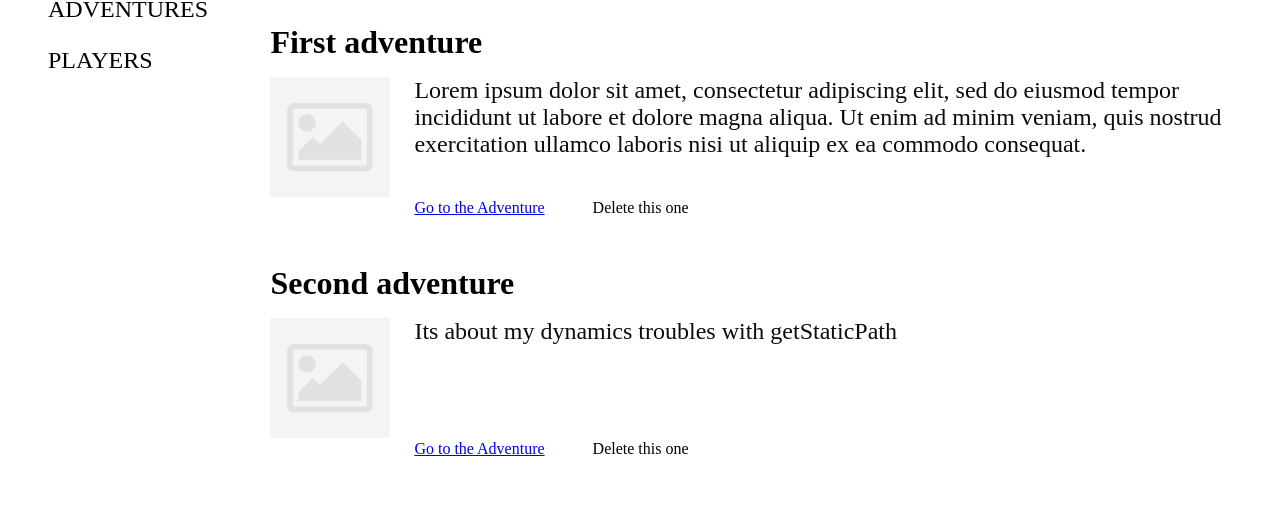
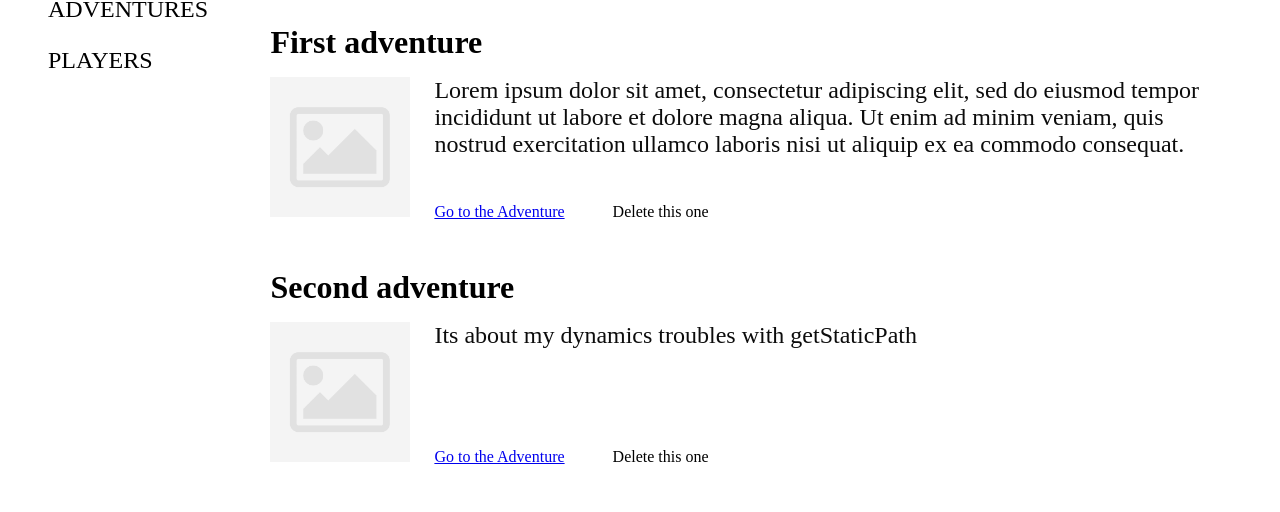
Before and after one commit to redjohnfrv/dndhelper-next, a Next.js app: page /adventures in a window 1280 px wide. Shown: the part 199-711 px from the top of the page. Built offline with nearby package versions, Linux system fonts and the light colour scheme; data requests are answered from the project's data file.

Commit message:
feat: adventure avatar uploader

```diff
--- a/layout/Adventure/Preview/Preview.tsx
+++ b/layout/Adventure/Preview/Preview.tsx
@@ -1,8 +1,11 @@
-import React from 'react'
+import React, {ChangeEvent, useState} from 'react'
 import styled from 'styled-components'
 
+//** utils
+import {fileReaderResolver} from '../../../helpers'
+
 //** components
-import {Avatar, TitleH1} from '../../ui'
+import {Avatar, TitleH1, UploadInput} from '../../ui'
 import {Text} from '../../ui'
 
 interface Props {
@@ -17,10 +20,33 @@ interface Props {
 export const Preview = ({props}: Props) => {
   const {name, avatar, desc, id} = props
 
+  const [stateAvatar, setStateAvatar] = useState<string | null>(avatar)
+
+  /** set adventure avatar **/
+  const uploadImage = (e: ChangeEvent<HTMLInputElement>) => {
+    const loadedFiles = e.target.files
+
+    if (loadedFiles) {
+      let fileList = []
+
+      for (let i = 0; i < loadedFiles.length; i++) {
+        fileList.push(fileReaderResolver(loadedFiles[i]))
+      }
+
+      Promise.all(fileList)
+        .then((files) => {
+          files.forEach((item: string) => {
+            setStateAvatar(item)
+          })
+        })
+    }
+  }
+
   return (
     <Wrapper>
       <AvatarWrapper>
-        <Avatar image={avatar} alt="adventure avatar" size="large" />
+        <Avatar image={stateAvatar} alt="adventure avatar" size="large" />
+        <UploadInput uploadImageHandler={uploadImage} />
       </AvatarWrapper>
       <TitleH1 text={name} />
       <Text display="inline">
--- a/layout/ui/Avatar/Avatar.tsx
+++ b/layout/ui/Avatar/Avatar.tsx
@@ -14,25 +14,20 @@ interface Props {
 }
 
 export const Avatar = ({image = '', alt, size = 'normal'}: Props) => {
+
   return (
-    <Wrapper size={size}>
-      <Image src={image || images.nophoto} alt={alt} />
+    <Wrapper>
+      <Image
+        src={image || images.nophoto}
+        alt={alt}
+        width={size === 'normal' ? '140px' : '240px'}
+        height={size === 'normal' ? '140px' : '240px'}
+      />
     </Wrapper>
   )
 }
 
-const Wrapper = styled.div<{size: 'normal' | 'large' | undefined}>`
-  ${size => size.size === 'normal'
-    ? {
-        width: '120px',
-        height: '140px',
-      }
-    : {
-        width: '240px',
-        height: '280px',
-      }
-  }
-
+const Wrapper = styled.div`
   flex-shrink: 0;
 
   & img {
--- /dev/null
+++ b/layout/ui/UploadInput/UploadInput.tsx
@@ -0,0 +1,46 @@
+import React, {ChangeEvent} from 'react'
+import styled from 'styled-components'
+
+interface Props {
+  uploadImageHandler: (e: ChangeEvent<HTMLInputElement>) => void
+}
+
+export const UploadInput = ({uploadImageHandler}: Props) => {
+
+  return (
+    <Wrapper>
+      <label htmlFor="upload">Change Avatar</label>
+      <input
+        id="upload"
+        type="file"
+        title="Upload your image"
+        accept="image/*"
+        onChange={(e) => uploadImageHandler(e)}
+      />
+    </Wrapper>
+  )
+}
+
+const Wrapper = styled.div`
+  position: relative;
+  width: max-content;
+  height: 36px;
+
+  & input[type='file'] {
+    color: transparent;
+    opacity: 0;
+    pointer-events: none;
+  }
+
+  & label {
+    position: absolute;
+    top: 0;
+    left: 0;
+    width: 100%;
+    height: 100%;
+    line-height: 36px;
+    text-align: center;
+    border-radius: 4px;
+    cursor: pointer;
+  }
+`
--- a/layout/ui/index.ts
+++ b/layout/ui/index.ts
@@ -5,3 +5,4 @@ export {Avatar} from './Avatar/Avatar'
 export {Button} from './Button/Button'
 export {Input} from './Input/Input'
 export {Textarea} from './Textarea/Textarea'
+export {UploadInput} from './UploadInput/UploadInput'
```
